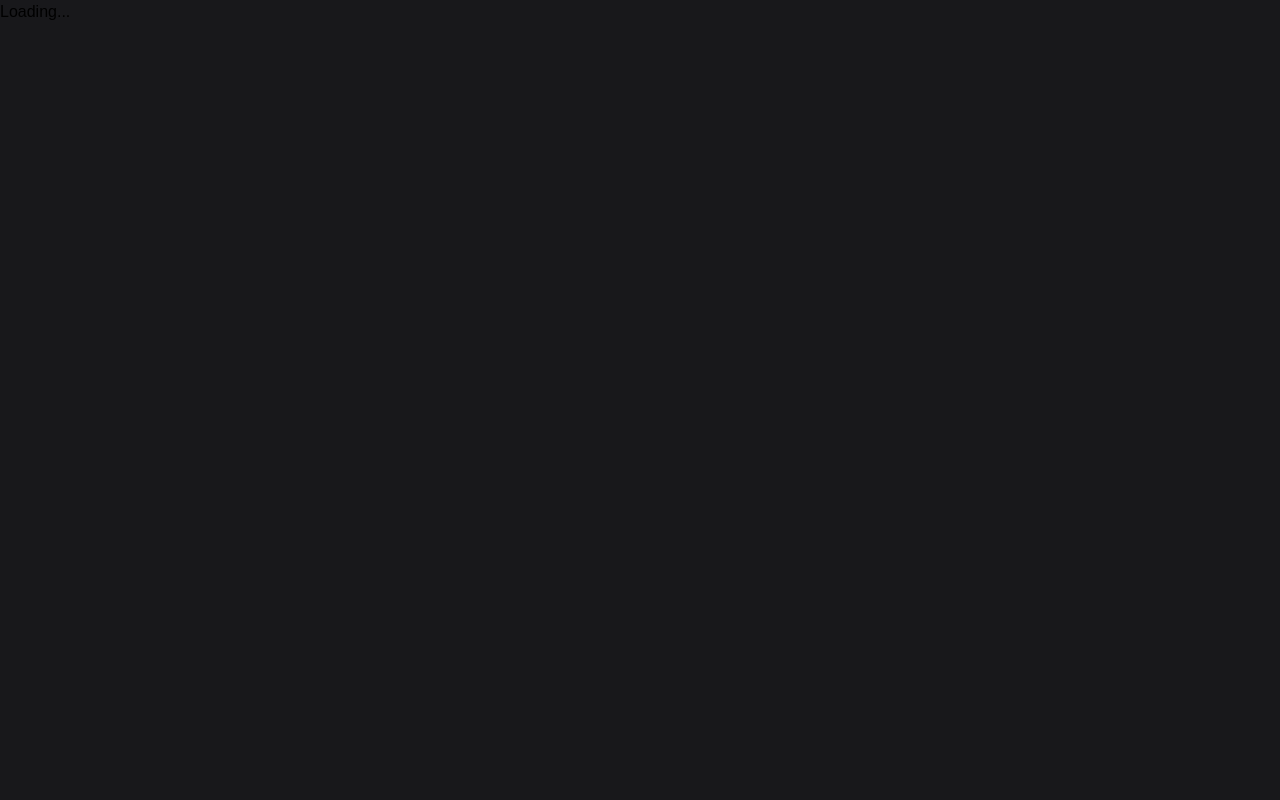
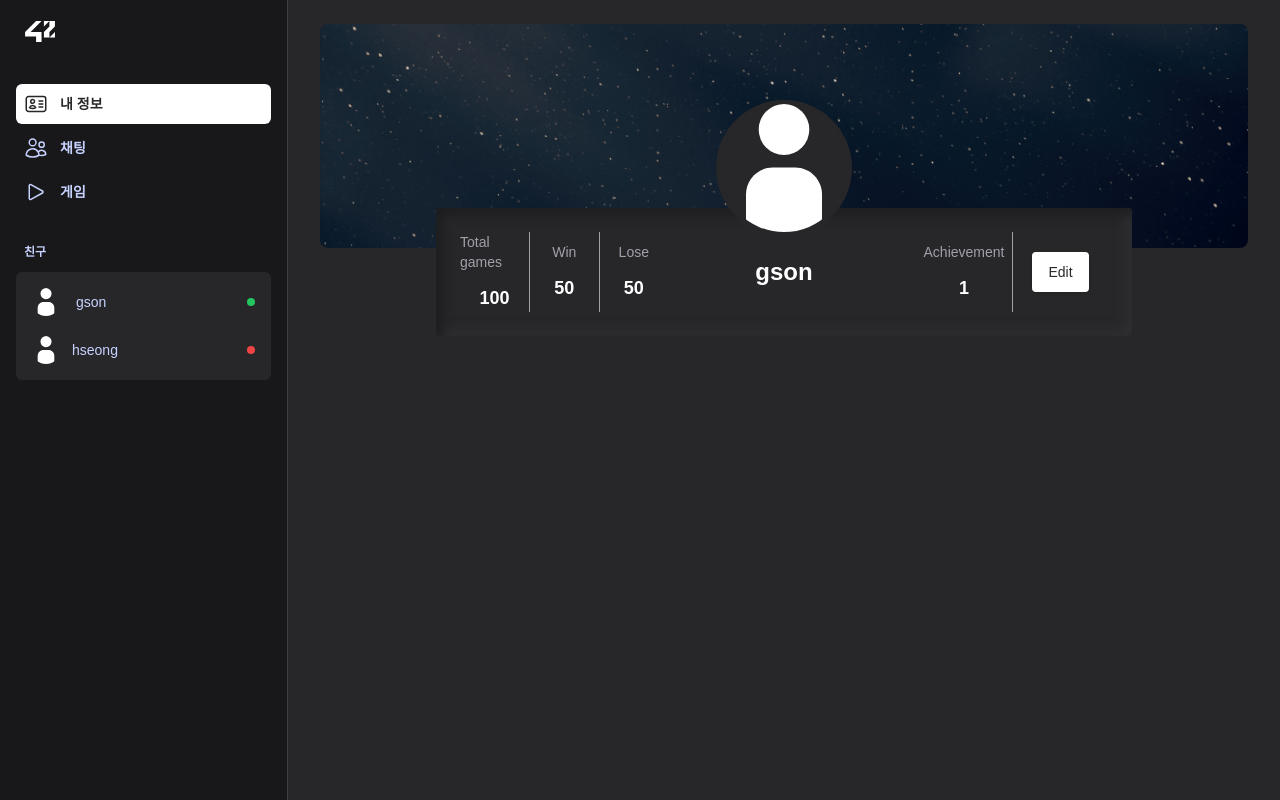
Before and after one commit to 42trancendence/front_end, a Next.js app: page /lobby/overview in a window 1280 px wide. Before the commit this address had no page. Built offline with nearby package versions, Linux system fonts and the light colour scheme.

Commit message:
[ADD] overview page view

```diff
--- a/components/Layout.tsx
+++ b/components/Layout.tsx
@@ -19,7 +19,8 @@ export default function Layout({
 			const token = await checkIsLoggedIn();
 
 			if (!token) {
-				router.push("/");
+				//router.push("/");
+				setLoading(false);
 			}
 			else {
 				const isValidated2fa = await isTwoFactorAuthEnabled(token);
@@ -43,7 +44,7 @@ export default function Layout({
 			) : (
 				<div className="flex bg-zinc-800 text-white">
 					<NavBar />
-					<div className="">
+					<div className="relative flex flex-1 w-full py-6 px-8">
 						{pageProps}
 						{children}
 					</div>
--- a/components/ui/NormalButton.tsx
+++ b/components/ui/NormalButton.tsx
@@ -8,7 +8,7 @@ type StyleType = {
 };
 
 let variantStyles: StyleType = {
-	bright: "bg-white bg-zinc-800 shadow",
+	bright: "bg-white text-zinc-800 shadow",
 	dark: "bg-zinc-800 text-white shadow",
 };
 
--- a/pages/lobby/game/index.tsx
+++ b/pages/lobby/game/index.tsx
@@ -1,9 +1,11 @@
-import Layout from '@/components/Layout'
+import Layout from "@/components/Layout";
 
-export default function GameRoom({pageProps}: {pageProps?:any}) {
-  return (
-    <Layout pageProps={pageProps}>
-		<p className='text-white'>this is game room</p>
-    </Layout>
-  )
+export default function GameRoom({ pageProps }: { pageProps?: any }) {
+	return (
+		<Layout pageProps={pageProps}>
+			<div className="flex h-full w-full flex-col items-center px-8 py-6">
+				<div className=""></div>
+			</div>
+		</Layout>
+	);
 }
--- a/pages/lobby/overview.tsx
+++ b/pages/lobby/overview.tsx
@@ -1,9 +1,62 @@
-import Layout from '@/components/Layout'
+import Layout from "@/components/Layout";
+import Image from "next/image";
+import DefaultAvatar from "@/public/default_avatar.svg";
+import ProfileBackground from "@/public/profile_background.jpg";
+import { NormalButton } from "@/components/ui/NormalButton";
 
-export default function OverView({pageProps}: {pageProps?:any}) {
-  return (
-    <Layout pageProps={pageProps}>
-      <p className='text-white'>this is lobby overview</p>
-    </Layout>
-  )
+export default function OverView({ pageProps }: { pageProps?: any }) {
+	return (
+		<Layout pageProps={pageProps}>
+			<div className="relative flex flex-1 flex-col">
+				<div>
+					<Image
+						className="h-48 w-full rounded-lg object-cover lg:h-56"
+						src={ProfileBackground}
+						alt=""
+					/>
+				</div>
+				<div className="-mt-12 flex space-x-5 self-center sm:-mt-36">
+					<div className="z-20 flex">
+						<Image
+							className="h-24 w-24 rounded-full bg-zinc-800 shadow ring-4 ring-zinc-800 sm:h-32 sm:w-32"
+							src={DefaultAvatar}
+							alt=""
+						/>
+					</div>
+				</div>
+				<div className="-mt-6 z-10 bg-zinc-800 grid gap-3 lg:grid-cols-3 grid-cols-1 w-3/4 self-center rounded p-6 shadow-neumreverse">
+					<div className="flex divide-x divide-zinc-400">
+						<div className="flex w-24 flex-col items-center justify-center space-y-3 text-sm">
+							<p className="text-zinc-400">Total games</p>
+							<p className="text-lg font-semibold">100</p>
+						</div>
+						<div className="flex w-24 flex-col items-center justify-center space-y-3 text-sm">
+							<p className="text-zinc-400">Win</p>
+							<p className="text-lg font-semibold">50</p>
+						</div>
+						<div className="flex w-24 flex-col items-center justify-center space-y-3 text-sm">
+							<p className="text-zinc-400">Lose</p>
+							<p className="text-lg font-semibold">50</p>
+						</div>
+					</div>
+					<div className="flex m-auto">
+						<div className="text-2xl font-bold">
+							<p className="text-white">gson</p>
+						</div>
+					</div>
+					<div className="flex divide-x divide-zinc-400 ml-auto">
+						<div className="flex w-24 flex-col items-center justify-center space-y-3 text-sm">
+							<p className="text-zinc-400">Achievement</p>
+							<p className="text-lg font-semibold">1</p>
+						</div>
+						<div className="flex w-24 flex-col items-center justify-center space-y-3 text-sm">
+							<NormalButton className="shadow" variant="bright" >
+								Edit
+							</NormalButton>
+						</div>
+					</div>
+				</div>
+			</div>
+		</Layout>
+	);
 }
--- a/tailwind.config.js
+++ b/tailwind.config.js
@@ -10,6 +10,7 @@ module.exports = {
         'bt': '0 15px 50px -15px rgba(0, 0, 0, 0.5)',
         'dual': '5px 5px 0 0 rgba(0, 0, 0, 0.7)',
         'darkbox': '1px 1px 2px rgba(255,255,255,0.05)',
+        'neumreverse': 'inset 6px 6px 12px #1d1d1f, inset -6px -6px 12px #313135'
       },
       fontFamily: {
         'noto': ['Noto Sans KR', 'sans-serif']
```
Also changed, not shown: public/profile_background.jpg (added).
